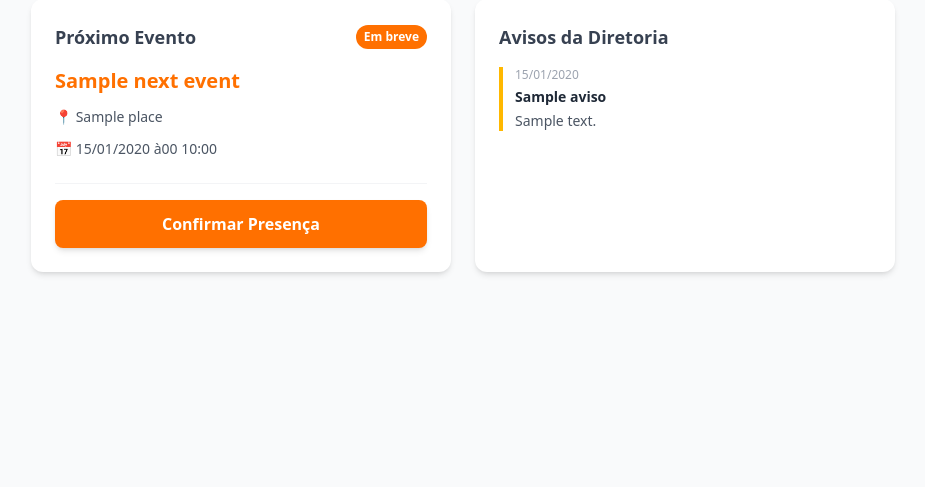
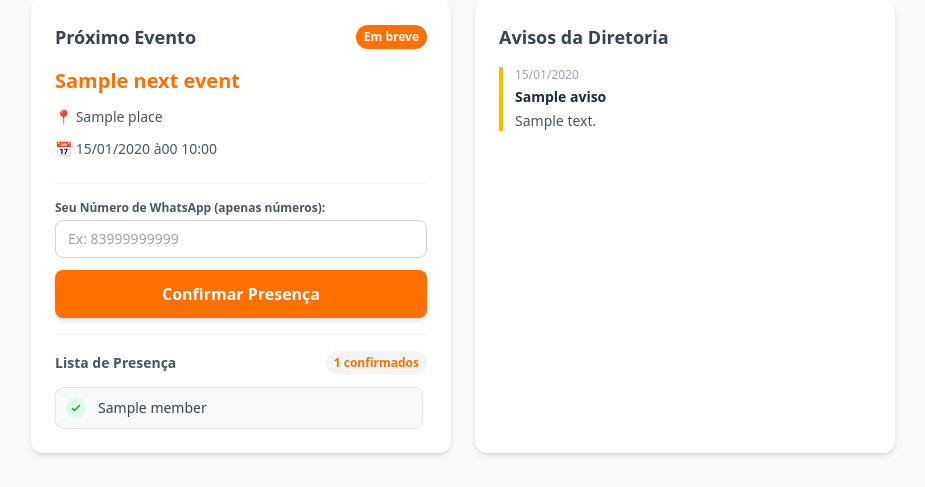
Before and after one commit to jamaralm/upa, a Django app: template app/templates/index.html in a window 1280 px wide. Shown: the part 313-800 px from the top of the page, without its empty margins (177-1102 px from the left). Run offline with Django 5.2, Linux system fonts and the light colour scheme; the template is opened without the code that fills it: most values are stand-ins (such as "Sample title", 1, 10 or a date in 2020); some libraries are stand-ins or nearby versions.

Commit message:
feat: created the list of confirmed members on the next event

```diff
--- a/app/models.py
+++ b/app/models.py
@@ -17,7 +17,7 @@ class Member(models.Model):
     role = models.CharField(max_length=20, choices=Role.choices, default=Role.MEMBER)
 
     def __str__(self):
-        return f"{self.name} - {self.calculate_age()} Anos"
+        return f"{self.name}"
 
     def calculate_age(self):
         today = datetime.today()
--- a/app/templates/index.html
+++ b/app/templates/index.html
@@ -98,14 +98,54 @@
                     </p>
                 </div>
 
-                <div class="mt-6 pt-4 border-t border-gray-100">
-                    <!-- Botão chamando a view de confirmação do evento atual -->
-                    <button
-                        hx-post="/eventos/{{ next_event.id }}/confirmar/"
-                        hx-swap="outerHTML"
-                        class="w-full bg-upa-orange hover:bg-upa-dark text-white font-bold py-3 px-4 rounded-lg transition-colors shadow-md">
-                        Confirmar Presença
-                    </button>
+                <div class="mt-6 pt-4 border-t border-gray-100" id="bloco-confirmacao">
+                    <!-- O HTMX agora controla o form inteiro. O hx-target diz para substituir essa div inteira com a resposta -->
+                    <form hx-post="/events/{{ next_event.id }}/confirm/"
+                        hx-target="#bloco-confirmacao"
+                        hx-swap="outerHTML">
+
+                        <div class="mb-3">
+                            <label for="telefone" class="block text-xs font-bold text-gray-600 mb-1">Seu Número de WhatsApp (apenas números):</label>
+                            <input type="text" id="telefone" name="telefone" required
+                                placeholder="Ex: 83999999999"
+                                class="w-full px-3 py-2 border border-gray-300 rounded-lg focus:outline-none focus:border-upa-orange focus:ring-1 focus:ring-upa-orange text-sm text-gray-700">
+                        </div>
+
+                        <button type="submit"
+                            class="w-full bg-upa-orange hover:bg-upa-dark text-white font-bold py-3 px-4 rounded-lg transition-colors shadow-md">
+                            Confirmar Presença
+                        </button>
+                    </form>
+
+
+                    <div class="mt-4 pt-4 border-t border-gray-100">
+                        <h4 class="text-sm font-bold text-gray-600 mb-3 flex items-center justify-between">
+                            Lista de Presença
+                            <!-- Um contador usando o filtro length do Django -->
+                            <span class="bg-gray-100 text-upa-orange px-2 py-1 rounded-full text-xs">{{ confirmed_members|length }} confirmados</span>
+                        </h4>
+
+                        <!-- Trocamos a DIV por UL. O max-h-40 e overflow-y-auto criam uma barra de rolagem se a lista crescer muito -->
+                        <ul class="space-y-2 max-h-40 overflow-y-auto pr-1">
+                            {% for member in confirmed_members %}
+                                <li class="flex items-center gap-3 bg-gray-50 hover:bg-gray-100 transition-colors p-2.5 rounded-lg border border-gray-200">
+                                    <!-- Ícone de Check verdinho -->
+                                    <div class="bg-green-100 text-green-600 rounded-full p-1 flex-shrink-0">
+                                        <svg class="w-3 h-3" fill="none" stroke="currentColor" viewBox="0 0 24 24">
+                                            <path stroke-linecap="round" stroke-linejoin="round" stroke-width="3" d="M5 13l4 4L19 7"></path>
+                                        </svg>
+                                    </div>
+                                    <!-- O nome que vem do seu __str__ -->
+                                    <span class="text-sm font-medium text-gray-700 truncate">{{ member }}</span>
+                                </li>
+                            {% empty %}
+                                <!-- A mágica do Django: se o QuerySet estiver vazio, ele renderiza isso automaticamente -->
+                                <li class="text-sm text-gray-400 italic text-center py-2">
+                                    Ninguém confirmou ainda. Seja o primeiro!
+                                </li>
+                            {% endfor %}
+                        </ul>
+                    </div>
                 </div>
             {% else %}
                 <div class="text-center text-gray-500 py-6">
--- a/app/urls.py
+++ b/app/urls.py
@@ -3,5 +3,6 @@ from django.urls import path
 from . import views
 
 urlpatterns = [
-    path("", views.index, name="index")
+    path("", views.index, name="index"),
+    path('events/<int:event_id>/confirm/', views.confirm_presence, name="confirm_presence_view")
 ]
```
Also changed, not shown: app/views.py (+33 -2 lines).
